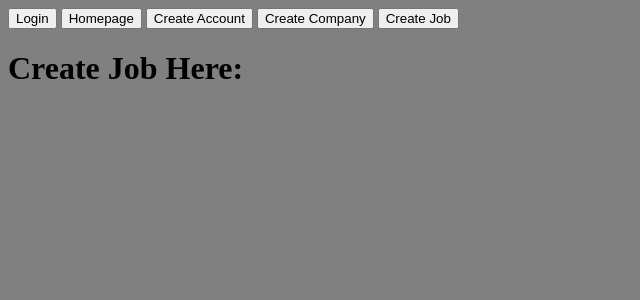
After one commit to derrickfurtado/wabbit, a Flask app: page /create_job in a window 1280 px wide. The commit adds this page. Shown: the top 300 px of the page, without its empty margins (0-640 px from the left). Run offline with Flask 3, Linux system fonts and the light colour scheme.

Commit message:
started with landing pages and basic endpoints in server

```diff
--- /dev/null
+++ b/seed.py
@@ -0,0 +1,3 @@
+""" DB seed and models script """
+
+from flask_sqlalchemy import SQLAlchemy
--- a/server.py
+++ b/server.py
@@ -9,16 +9,24 @@ app = Flask(__name__)
 
 
 @app.route("/")
+def login():
+    return render_template("login.html")
+
+@app.route("/homepage")
 def homepage():
     return render_template("homepage.html")
 
+@app.route("/register")
+def create_account():
+    return render_template("/register.html")
 
+@app.route("/create_job")
+def create_job():
+    return render_template("/create_job.html")
 
-
-
-
-
-
+@app.route("/create_company")
+def create_company():
+    return render_template("/create_company.html")
 
 
 if __name__ == "__main__":
--- a/templates/base.html
+++ b/templates/base.html
@@ -8,6 +8,11 @@
 </head>
 <body>
     <nav>
+        <a href="/"><button>Login</button></a>
+        <a href="/homepage"><button>Homepage</button></a>
+        <a href="/register"><button>Create Account</button></a>
+        <a href="/create_company"><button>Create Company</button></a>
+        <a href="/create_job"><button>Create Job</button></a>
         {% block navbar %}
         {% endblock %}
     </nav>
--- /dev/null
+++ b/templates/create_company.html
@@ -0,0 +1,5 @@
+{% extends "base.html" %}
+
+{% block body %}
+<h1>Create Company Here</h1>
+{% endblock %}
--- /dev/null
+++ b/templates/create_job.html
@@ -0,0 +1,7 @@
+{% extends "base.html" %}
+
+{% block body%}
+
+<h1>Create Job Here:</h1>
+
+{% endblock %}
--- a/templates/register.html
+++ b/templates/register.html
@@ -1 +1,5 @@
 {% extends "base.html" %}
+
+{% block body %}
+<h1>Register</h1>
+{% endblock %}
```
Also changed, not shown: requirements.txt (+7 -0 lines), README.md.
